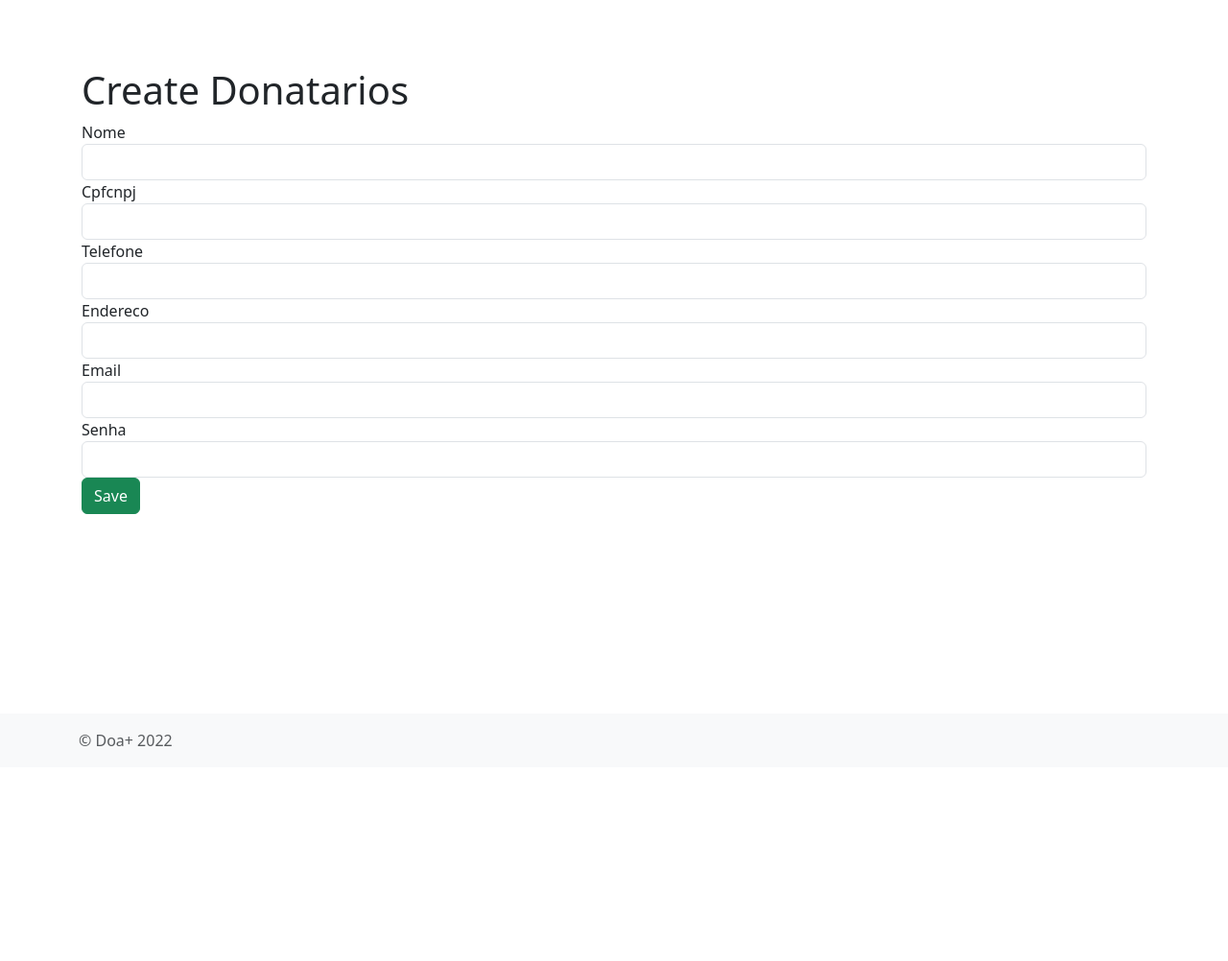
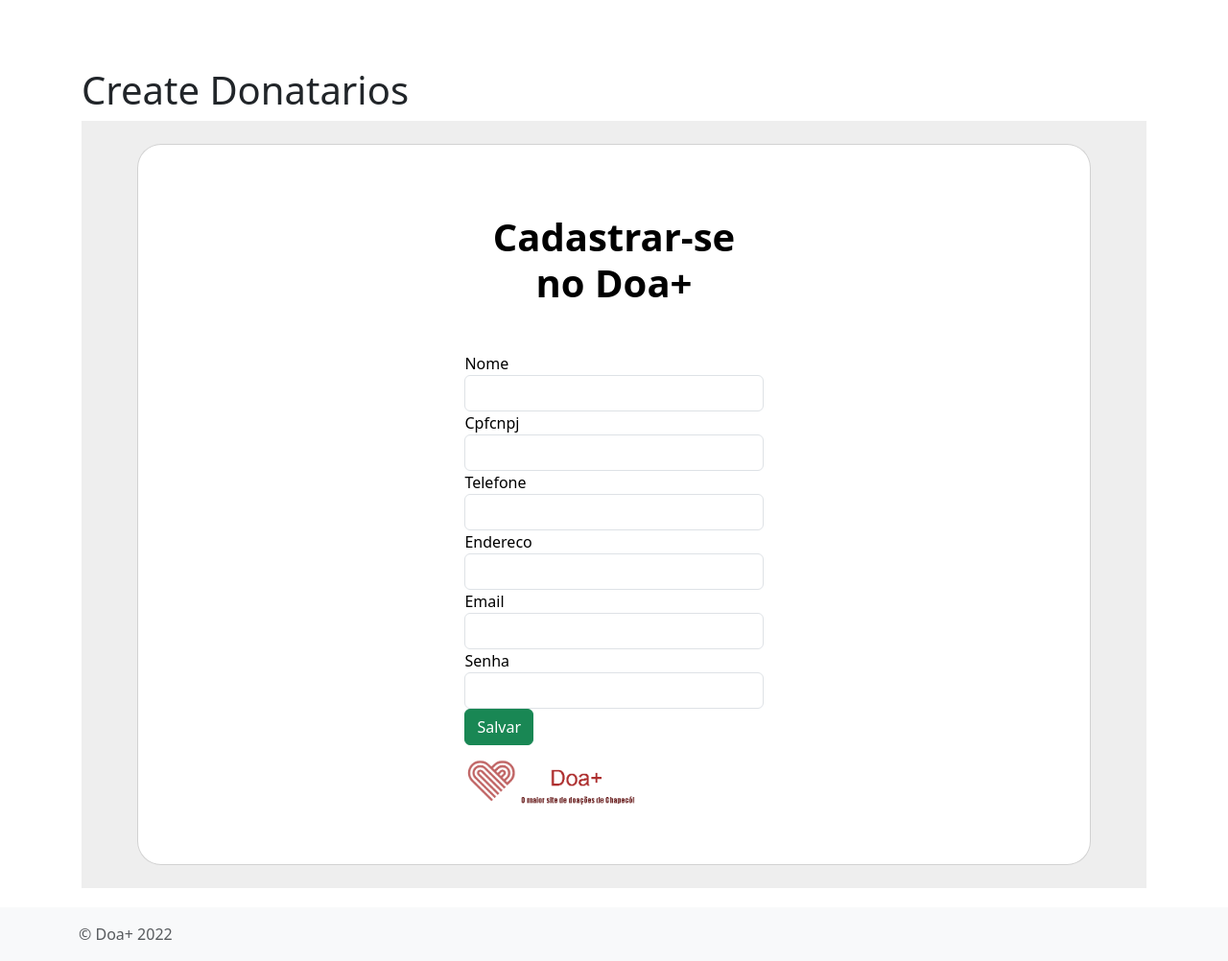
Before and after one commit to Panmaeja/Doa-, a Yii app: template basic/views/donatarios/create.php in a window 1280 px wide. Shown: the whole page at 96% size. Before the commit the page ends 778 px from the top, so only its background shows below. Run offline with PHP 8.4 and a stand-in for Yii, Linux system fonts and the light colour scheme; the template is opened without the code that fills it, so the values that code supplies are empty; form fields are guessed from the names that the template uses; some libraries are stand-ins or nearby versions.

Commit message:
mundança bootstrap cadastro

```diff
--- a/basic/views/donatarios/_form.php
+++ b/basic/views/donatarios/_form.php
@@ -7,6 +7,17 @@ use yii\widgets\ActiveForm;
 /** @var app\models\Donatarios $model */
 /** @var yii\widgets\ActiveForm $form */
 ?>
+<section class="vh-100" style="background-color: #eee;">
+<div class="container h-100">
+    <div class="row d-flex justify-content-center align-items-center h-100">
+      <div class="col-lg-12 col-xl-11">
+        <div class="card text-black" style="border-radius: 25px;">
+          <div class="card-body p-md-5">
+            <div class="row justify-content-center">
+              <div class="col-md-10 col-lg-6 col-xl-5 order-2 order-lg-1">
+              <p class="text-center h1 fw-bold mb-5 mx-1 mx-md-4 mt-4">Cadastrar-se no Doa+</p>
+              <form class="mx-1 mx-md-4">
+
 
 <div class="donatarios-form">
 
@@ -22,12 +33,25 @@ use yii\widgets\ActiveForm;
 
     <?= $form->field($model, 'email')->textInput(['maxlength' => true]) ?>
 
-    <?= $form->field($model, 'senha')->textInput(['maxlength' => true]) ?>
+    <?=$form->field($model, 'senha')->textInput(['maxlength' => true]) ?>
+
 
     <div class="form-group">
-        <?= Html::submitButton('Save', ['class' => 'btn btn-success']) ?>
+        <?= Html::submitButton('Salvar', ['class' => 'btn btn-success']) ?>
     </div>
 
     <?php ActiveForm::end(); ?>
+    </form>
+    <div class="col-md-10 col-lg-6 col-xl-7 d-flex align-items-center order-1 order-lg-2">
+
+<img src="img/logo.png" class="img-fluid" alt="Sample image">
+    </div>
+            </div>
+          </div>
+        </div>
+      </div>
+    </div>
+  </div>
 
 </div>
+</section>
```
Also changed, not shown: basic/controllers/DonatariosController.php (+0 -15 lines), 2 other files.
